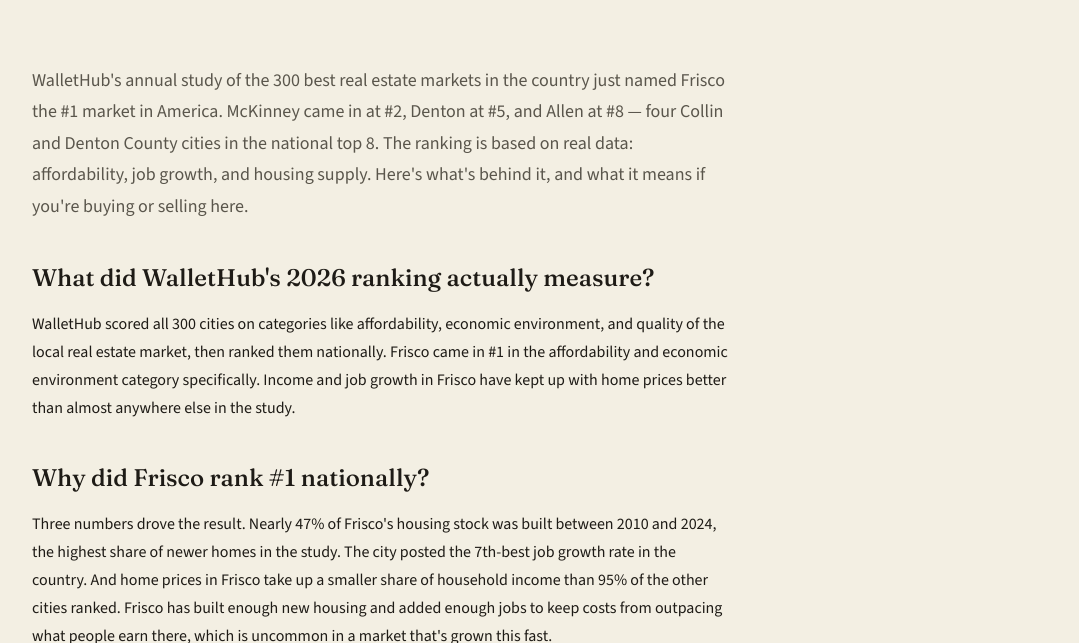
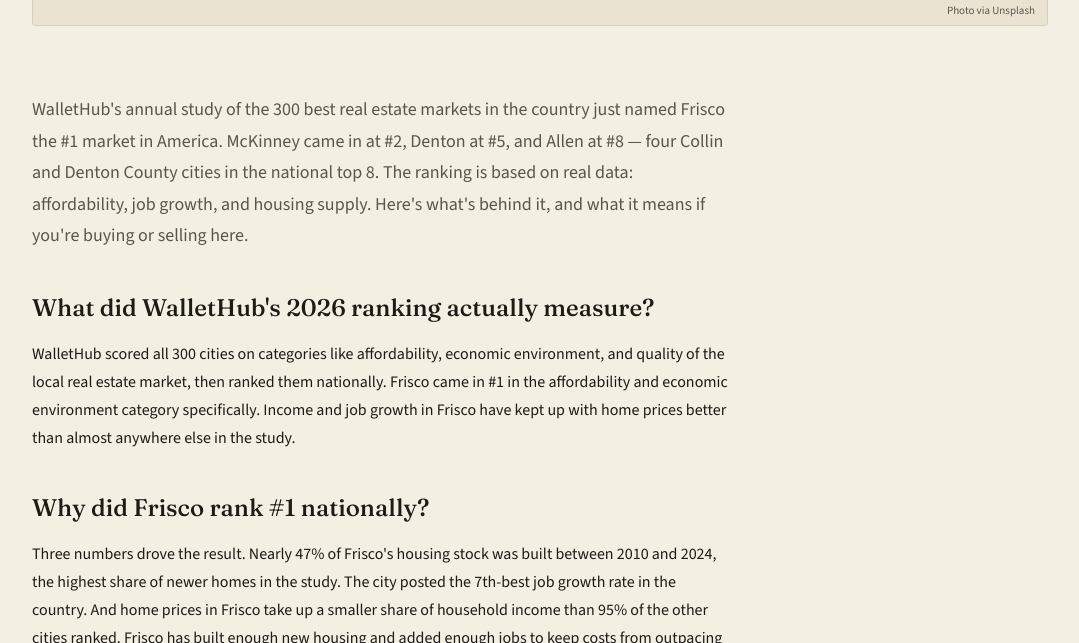
Before and after one commit to nathanielmorales7/deedanddoor, a Jekyll site: the page journal-frisco-no1-market.html, which Jekyll copies as it is, in a window 1280 px wide and 900 px high, scrolled down 431 px, cut to the strip 257-900 px from the top of the window. Shown: the whole strip, without its empty margins (100-1179 px from the left). Built offline with Jekyll 4.4.1, drawn with Linux system fonts in a browser that asks for light colours.

Commit message:
Add photo credit to article hero image

```diff
--- a/journal-frisco-no1-market.html
+++ b/journal-frisco-no1-market.html
@@ -75,7 +75,7 @@
       <div class="tag">Journal · Market Update</div>
       <h1>Frisco just ranked the #1 real estate market in America</h1>
       <div class="article-meta">Sep 25, 2026 · 5 min read</div>
-        <div class="article-hero-img"><img src="https://images.unsplash.com/photo-1623620961449-7a982d6d2eda?q=80&w=1600&auto=format&fit=crop" alt="Frisco, Texas water tower" loading="lazy"></div>
+        <div class="article-hero-img"><img src="https://images.unsplash.com/photo-1623620961449-7a982d6d2eda?q=80&w=1600&auto=format&fit=crop" alt="Frisco, Texas water tower" loading="lazy"><div class="article-hero-credit">Photo via <a href="https://unsplash.com/" target="_blank" rel="noopener">Unsplash</a></div></div>
     </div>
   </section>
 
```
